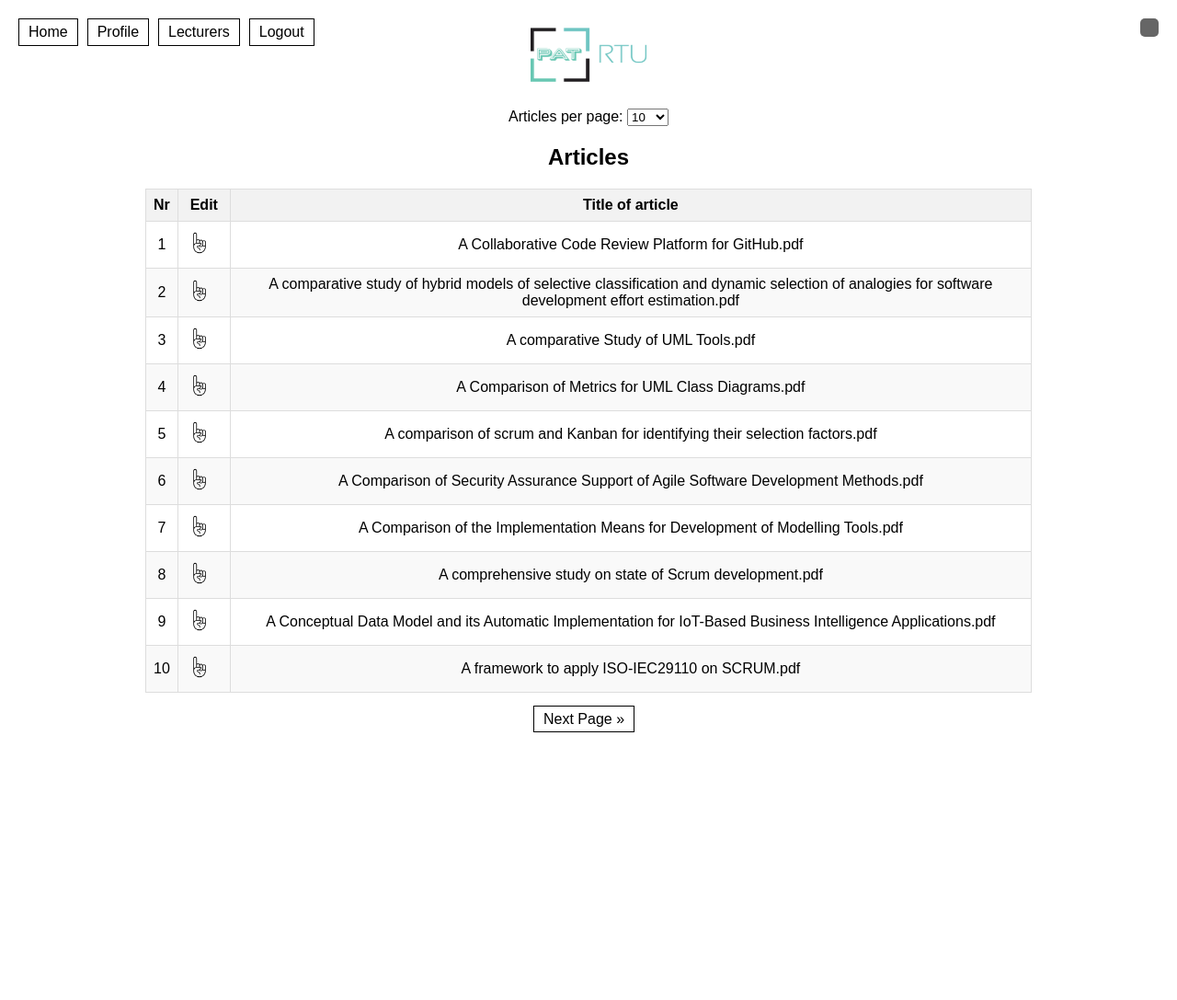
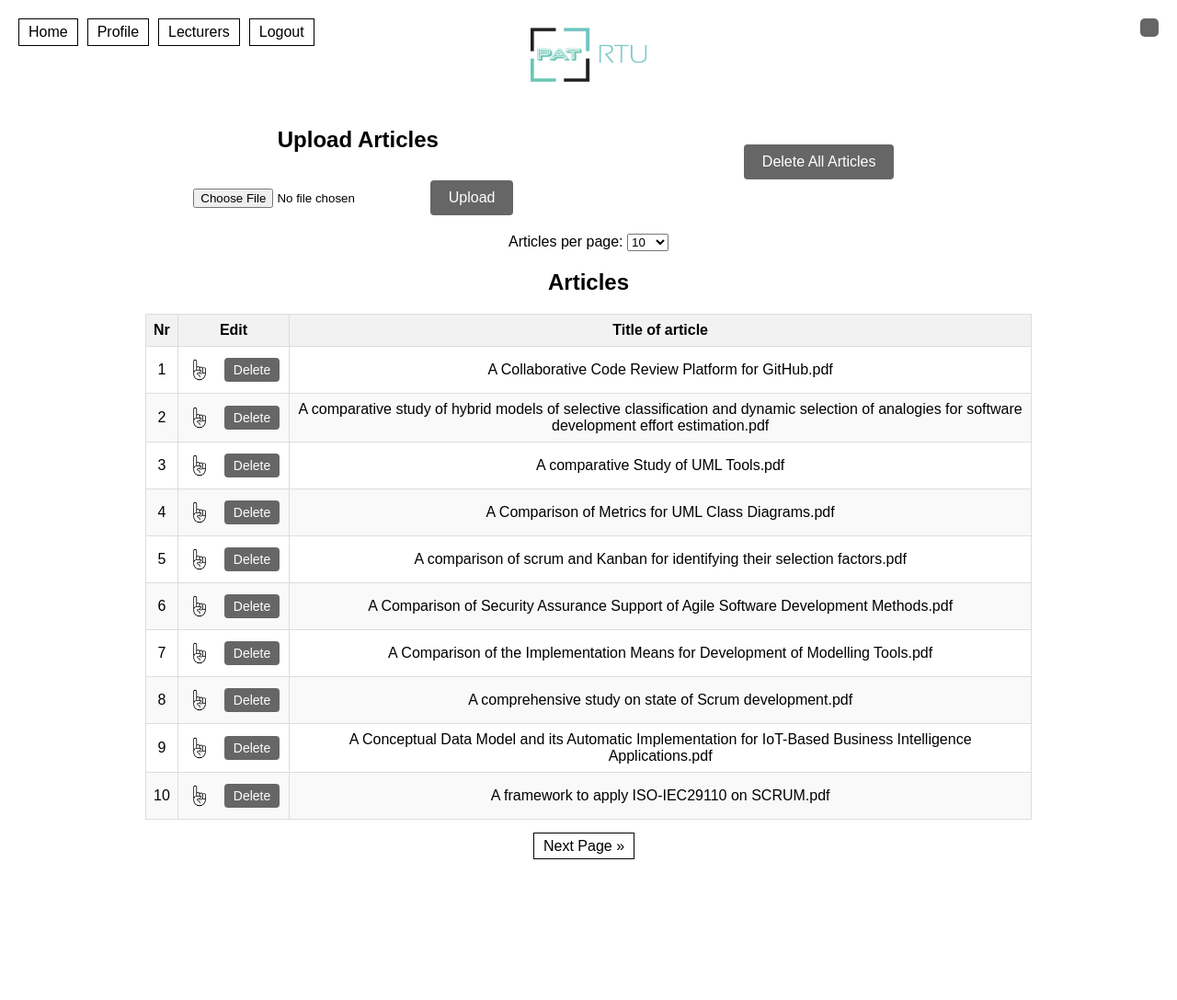
Before and after one commit to jekabsvarna/OOP_Projekts, a Flask app: page /home_lecturer_articles in a window 1280 px wide. Shown: the whole page at 92% size. Before the commit the page ends 796 px from the top, so only its background shows below. Run offline with Flask 3, Linux system fonts and the light colour scheme; a user stored in the database is signed in.

Commit message:
delete all articles un single article delete pogas

```diff
--- a/website/templates/home_lecturer_articles.html
+++ b/website/templates/home_lecturer_articles.html
@@ -3,6 +3,82 @@
 {% block title %}User Articles{% endblock %}
 
 {% block content %}
+
+<style>
+
+    /* Style for delete button */
+    .delete-button {
+        background-color: rgb(102, 102, 102);
+        color: #ffffff; /* White text */
+        border: none;
+        padding: 5px 10px;
+        text-align: center;
+        text-decoration: none;
+        display: inline-block;
+        font-size: 14px;
+        margin: 4px 2px;
+        cursor: pointer;
+        border-radius: 4px;
+    }
+
+    .button-container {
+    display: flex;
+    justify-content: space-between;
+    align-items: center;
+    margin-bottom: 20px;
+    }
+
+    .upload-container, .delete-container {
+    width: 48%; /* Adjust width as needed */
+    }
+
+    .upload-container h2 {
+    margin: 4;
+    }
+
+/* Style for delete all button */
+    .delete-all-button {
+    background-color: rgb(102, 102, 102);
+    color: #ffffff; /* White text */
+    border: none;
+    padding: 10px 20px;
+    text-align: center;
+    text-decoration: none;
+    display: inline-block;
+    font-size: 16px;
+    cursor: pointer;
+    border-radius: 4px;
+    }
+
+    /* Style for import button */
+    .upload-container button {
+    background-color: rgb(102, 102, 102);
+    color: #ffffff; /* White text */
+    border: none;
+    padding: 10px 20px;
+    text-align: center;
+    text-decoration: none;
+    display: inline-block;
+    font-size: 16px;
+    cursor: pointer;
+    border-radius: 4px;
+    margin-top: 10px; /* Adjust margin as needed */
+    }
+</style>
+
+<div class="button-container">
+    <div class="upload-container">
+        <h2>Upload Articles</h2>
+        <form action="{{ url_for('views.upload_articles') }}" method="post" enctype="multipart/form-data">
+            <input type="file" name="articles_xlsx" accept=".xlsx">
+            <button type="submit" class="btn btn-primary">Upload</button>
+        </form>
+    </div>
+    <div class="delete-container">
+        <button class="delete-all-button" onclick="deleteAllArticles()">Delete All Articles</button>
+    </div>
+</div>
+
 
 <!-- Dropdown for selecting number of articles -->
 <form method="GET">
@@ -32,11 +108,14 @@
             <tr id="article-{{ article.id }}" data-article-id="{{ article.id }}" {% if article.taken %}data-status="taken" data-owner="{{ article.owner_id }}"{% else %}data-status="available" data-owner=""{% endif %}>
                 <td>{{ article.id }}</td>
                 <td class="article-status">
-                    {% if article.taken %}
-                        <img src="../static/finger_side.png" alt="Article Taken" />
-                    {% else %}
-                        <img src="../static/finger_up.png" alt="Article Available" />
-                    {% endif %}
+                    <div style="display: flex; align-items: center;">
+                        {% if article.taken %}
+                            <img src="../static/finger_side.png" alt="Article Taken" />
+                        {% else %}
+                            <img src="../static/finger_up.png" alt="Article Available" />
+                        {% endif %}
+                        <button class="delete-button" onclick="deleteArticle({{ article.id }})">Delete</button>
+                    </div>
                 </td>
                 <td class="article-name {% if article.taken and article.owner_id == current_user.id %}your-article{% endif %}">
                     {{ article.name }} {% if article.taken and article.owner_id == current_user.id %}(Your article){% endif %}
@@ -75,6 +154,45 @@
             }
         });
     });
+
+    function deleteAllArticles() {
+        if (confirm("Are you sure you want to delete all articles?")) {
+            fetch(`/delete_all_articles`, {
+                method: 'DELETE',
+                headers: {
+                    'Content-Type': 'application/json'
+                },
+            })
+            .then(response => {
+                if (response.ok) {
+                    // Reload the page after deletion
+                    location.reload();
+                } else {
+                    alert("Failed to delete all articles.");
+                }
+            })
+        }
+    }
+
+    function deleteArticle(articleId) {
+    if (confirm("Are you sure you want to delete this article?")) {
+        fetch(`/delete_article/${articleId}`, {
+            method: 'DELETE',
+            headers: {
+                'Content-Type': 'application/json'
+            },
+        })
+        .then(response => {
+            if (response.ok) {
+                // Remove the row from the table
+                document.getElementById(`article-${articleId}`).remove();
+            } else {
+                alert("Failed to delete the article.");
+            }
+        })
+    }
+}
+
 </script>
 
 {% endblock %}
--- a/website/views.py
+++ b/website/views.py
@@ -448,3 +448,28 @@ def delete_all_students():
         print(f"An error occurred while deleting all students: {str(e)}")
         db.session.rollback()
         return jsonify({'error': 'An error occurred while deleting all students.'}), 500
+
+@views.route('/delete_all_articles', methods=['DELETE'])
+@login_required
+def delete_all_articles():
+    try:
+        Article.query.delete()
+        db.session.commit()
+        return jsonify({'message': 'All articles deleted successfully'}), 200
+    except Exception as e:
+        print(f"An error occurred while deleting all articles: {str(e)}")
+        db.session.rollback()
+        return jsonify({'error': 'An error occurred while deleting all articles.'}), 500
+
+@views.route('/delete_article/<int:article_id>', methods=['DELETE'])
+@login_required
+def delete_article(article_id):
+    article = Article.query.get_or_404(article_id)
+    try:
+        db.session.delete(article)
+        db.session.commit()
+        return jsonify({'message': 'Article deleted successfully'}), 200
+    except Exception as e:
+        print(f"An error occurred while deleting the article: {str(e)}")
+        db.session.rollback()
+        return jsonify({'error': 'An error occurred while deleting the article.'}), 500
```
Also changed, not shown: website/templates/home_lecturer.html (+0 -8 lines), instance/database.db.
